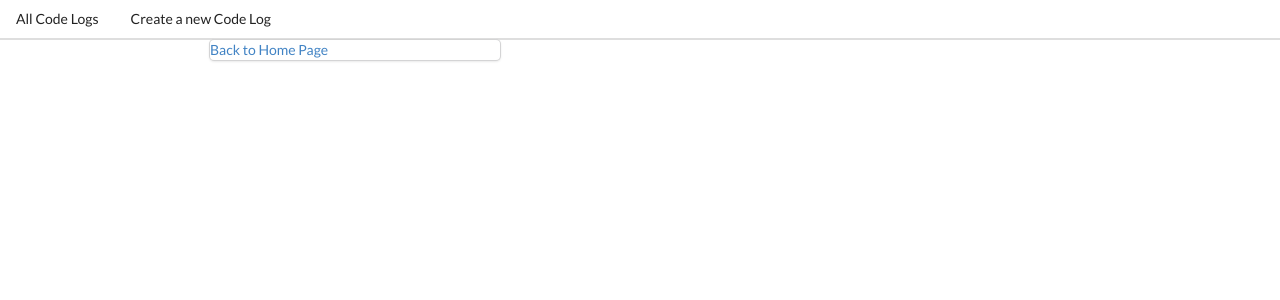
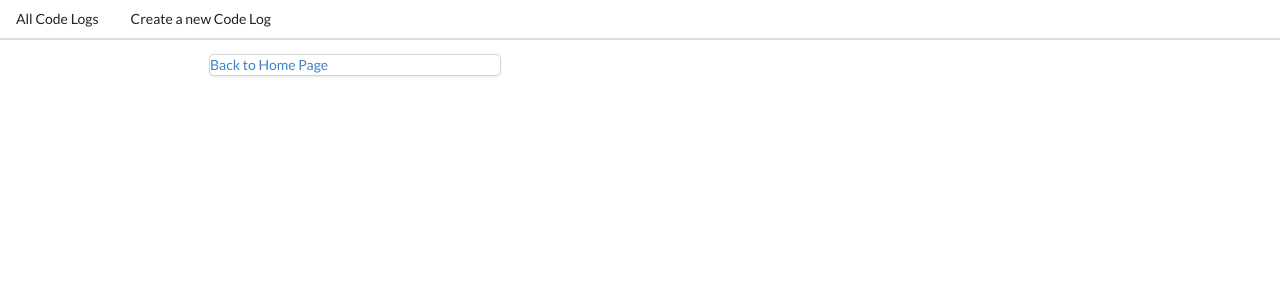
Before and after one commit to mccarronmollye/code-log, a React (Create React App) app in the folder client/: page /logs/1 in a window 1280 px wide. Shown: the top 300 px of the page. Built offline with nearby package versions, Linux system fonts and the light colour scheme; no server answers.

Commit message:
Fixed bug so after delete page is redirected to LogList Container instead of LogList

```diff
--- a/client/src/components/App.js
+++ b/client/src/components/App.js
@@ -19,7 +19,7 @@ class App extends Component {
             <div><Header/></div>
             <Switch>
               <Route path="/" exact component={LogListContainer}/>
-              <Route path ="/logs" exact component={LogList}/>
+              <Route path ="/logs" exact component={LogListContainer}/>
               <Route path="/logs/new" exact component={LogFormContainer}/>
               <Route path ="/logs/edit/:id" exact component={LogEditContainer}/>
               <Route path ="/logs/:id" exact component={LogShow}/>
--- a/client/src/components/Header.js
+++ b/client/src/components/Header.js
@@ -5,6 +5,7 @@ import GoogleAuth from './GoogleAuth'
 class Header extends Component {
   render(){
     return(
+    <div className="header">
       <div className="ui secondary pointing menu">
         <Link to="/" className="item">
           All Code Logs
@@ -18,6 +19,7 @@ class Header extends Component {
 
         </div>
       </div>
+    </div>
     )
   }
 }
--- a/client/src/components/log.css
+++ b/client/src/components/log.css
@@ -41,6 +41,10 @@
   margin: auto;
 }
 
+.header{
+  padding-bottom: 15px;
+}
+
 #title{
   text-align: center;
 }
--- a/client/src/reducers/logReducer.js
+++ b/client/src/reducers/logReducer.js
@@ -4,7 +4,7 @@ export const deleteLog = (id, history) => {
   return (dispatch) => {
     destroyLog(id).then(() => dispatch(removeLog(id)))
   }
-  history.push('/logs')
+  history.push('/')
 }
 
 export const removeLog = (id) => ({type: 'DELETE_LOG'})
```
Lines whose indentation alone changed are shown as unchanged.
